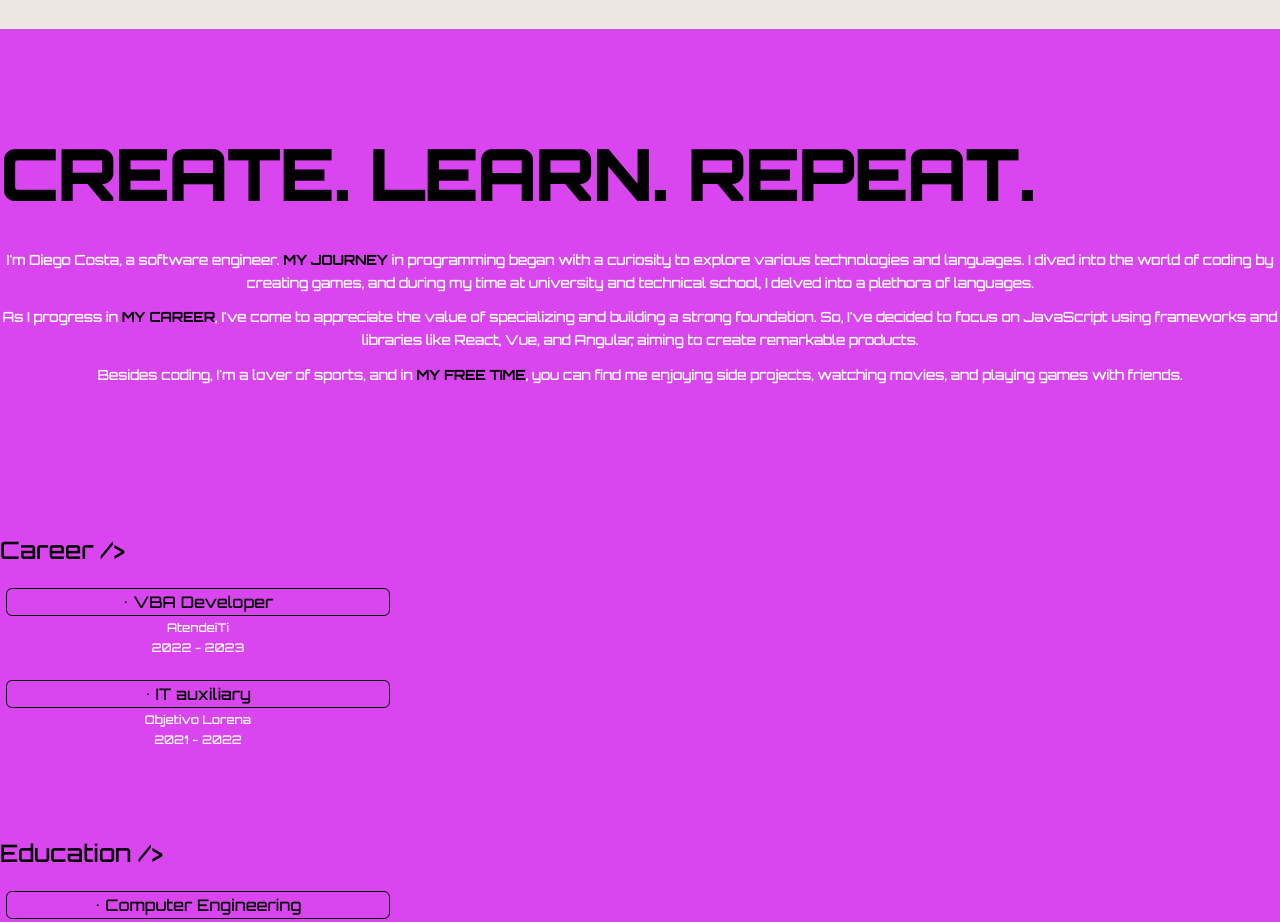
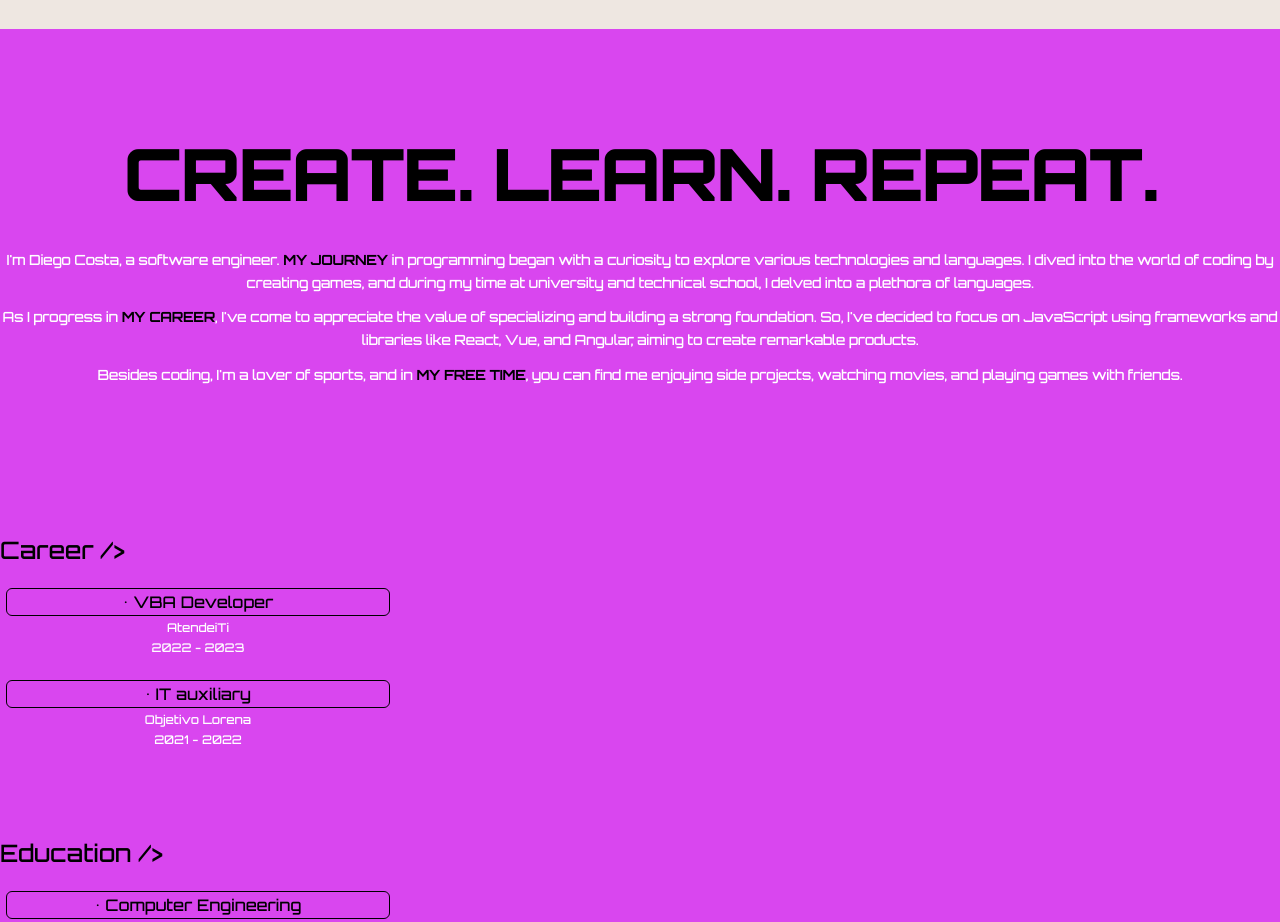
Before and after one commit to DiegoCstyles/portfolio, a Next.js app: page / in a window 1280 px wide. Shown: the part 820-1742 px from the top of the page. Built offline with nearby package versions, Linux system fonts and the light colour scheme.

Commit message:
Update Section.tsx

```diff
--- a/components/About/Section.tsx
+++ b/components/About/Section.tsx
@@ -37,7 +37,7 @@ const Section = ({ currentLanguage }: AboutProps) => {
 
         <div className="mx-auto max-w-[80rem] text-center">
             {/* Heading */}
-            <div className="flex flex-auto">
+            <div className="justify-center items-center">
               <h1 className="light:text-black dark:text-white mt-3 text-9xl sm:text-7xl md:text-7xl lg:text-7xl xl:text-7xl leading-[4rem] tracking-tight uppercase font-black">
                 {translations[currentLanguage].h1}
               </h1>
```
